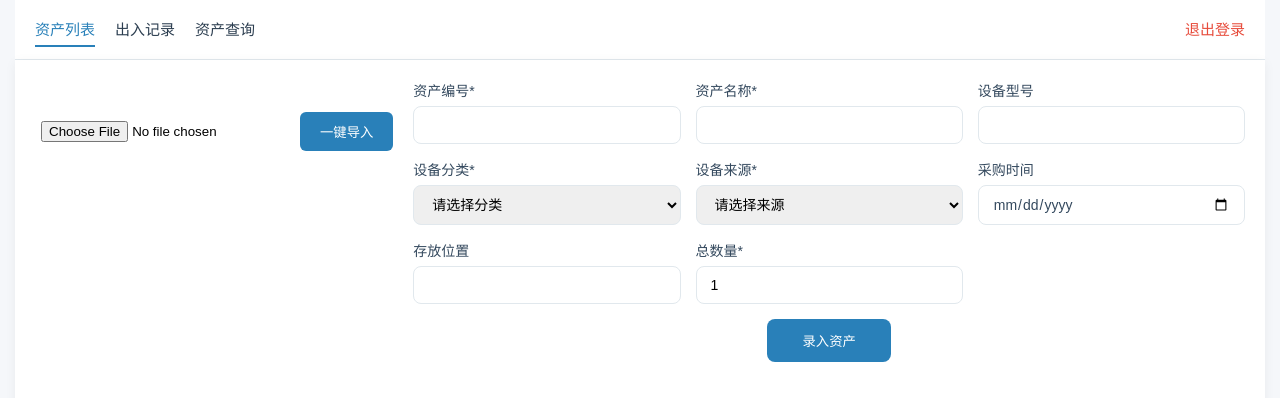
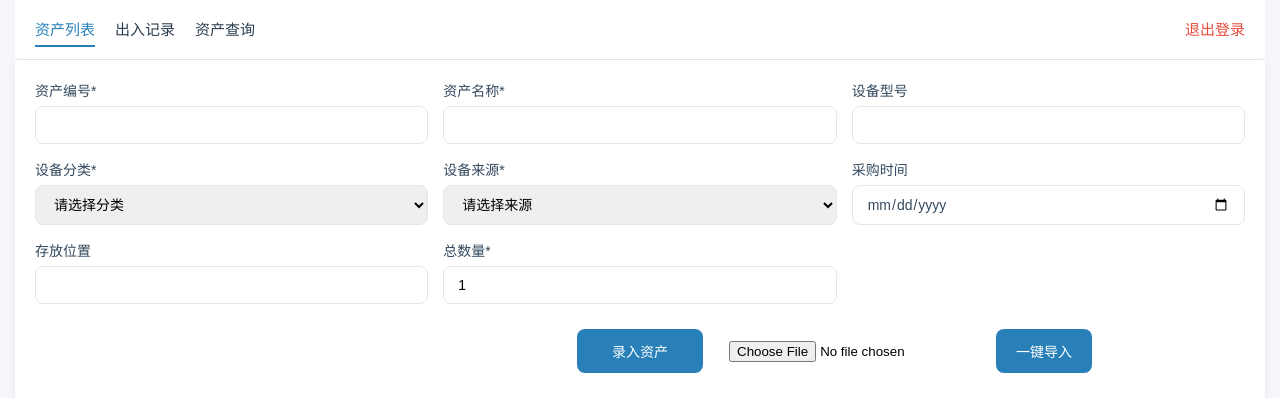
Before and after one commit to liuhuaqing446/lab-asset, a Flask app: page / in a window 1280 px wide. Shown: the part 97-495 px from the top of the page. Run offline with Flask 3, Linux system fonts and the light colour scheme; the visitor is signed in with stand-in values (Sample User, id 1); data that the repository does not hold is empty.

Commit message:
Update index.html

```diff
--- a/templates/index.html
+++ b/templates/index.html
@@ -37,7 +37,10 @@
         input[type="date"]:valid::-webkit-datetime-edit {
             color: #34495e;
         }
-        .btn-submit { grid-column: 1 / -1; justify-self: center; padding: 12px 35px; background: #2980b9; color: #fff; border: none; border-radius: 8px; cursor: pointer; }
+
+        /* 录入按钮样式（移除了原有的Grid占据设定） */
+        .btn-submit { padding: 12px 35px; background: #2980b9; color: #fff; border: none; border-radius: 8px; cursor: pointer; font-size: 14px; }
+
         .asset-table { width: 100%; border-collapse: collapse; border-radius: 8px; overflow: hidden; }
         .asset-table thead { background: #f8f9fa; }
         .asset-table th, .asset-table td { padding: 12px 10px; text-align: center; border-bottom: 1px solid #e9ecef; white-space: nowrap; }
@@ -51,38 +54,44 @@
         .category-3 { background: #7f8c8d; }
         .btn-delete { padding: 6px 14px; background: #e74c3c; color: #fff; border: none; border-radius: 6px; cursor: pointer; }
 
-        /* ========== 只新增这里：导入按钮和表单同行 ========== */
-        .top-wrapper {
-            display: flex;
-            align-items: flex-start;
-            gap: 20px;
+        /* ========== 修改布局：保证录入按钮绝对居中，导入表单在其右侧 ========== */
+        .action-row {
+            display: grid;
+            grid-template-columns: 1fr auto 1fr;
+            align-items: center;
             margin-bottom: 25px;
         }
-        .import-block {
-            flex-shrink: 0;
-            padding-top: 32px; /* 和录入表单的标签行对齐 */
+        .action-center {
+            grid-column: 2; /* 强制占据中间列，实现绝对居中 */
+        }
+        .action-right {
+            grid-column: 3; /* 占据右侧列 */
+            display: flex;
+            justify-content: flex-start;
+            padding-left: 20px;
+        }
+        .import-form {
             display: flex;
             align-items: center;
             gap: 8px;
-        }
-        .entry-block {
-            flex-grow: 1;
+            margin: 0;
         }
         .import-btn {
-            padding: 10px 20px;
+            padding: 12px 20px; /* 高度与录入资产按钮保持一致 */
             background: #2980b9;
             color: white;
             border: none;
-            border-radius: 6px;
+            border-radius: 8px;
             cursor: pointer;
+            font-size: 14px;
         }
         /* ================================================= */
 
         /* 响应式 */
         @media (max-width: 992px) { .form-grid { grid-template-columns: repeat(2, 1fr); } }
         @media (max-width: 768px) {
-            .top-wrapper { flex-direction: column; align-items: stretch; }
-            .import-block { justify-content: center; padding-top: 0; margin-bottom: 15px; }
+            .action-row { grid-template-columns: 1fr; gap: 15px; }
+            .action-center, .action-right { grid-column: 1; display: flex; justify-content: center; padding-left: 0; }
             .form-grid { grid-template-columns: 1fr; }
             .asset-table { display: block; overflow-x: auto; -webkit-overflow-scrolling: touch; }
             .asset-table th, .asset-table td { min-width: 100px; font-size: 13px; }
@@ -105,19 +114,7 @@
                 {% endif %}
             {% endwith %}
 
-            <!-- ========== 只修改这里：用 top-wrapper 包裹，实现同行 ========== -->
-            <div class="top-wrapper">
-                <!-- 一键导入（只加了布局，功能完全不变） -->
-                <div class="import-block">
-                    <form action="/import_assets" method="POST" enctype="multipart/form-data" style="display: flex; align-items: center; margin: 0;">
-                        <input type="file" name="file" accept=".xlsx" required style="padding:6px;">
-                        <button type="submit" class="import-btn">一键导入</button>
-                    </form>
-                </div>
-
-                <!-- 录入资产表单（原代码完全不动） -->
-                <div class="entry-block">
-                    <form method="post" action="/add_asset">
+            <form method="post" action="/add_asset" id="add-asset-form">
                 <div class="form-grid">
                     <div class="form-group"><label>资产编号*</label><input type="text" name="asset_id" required placeholder=""></div>
                     <div class="form-group"><label>资产名称*</label><input type="text" name="name" required placeholder=""></div>
@@ -134,18 +131,23 @@
                             {% for src in sources %}<option value="{{ src }}">{{ src }}</option>{% endfor %}
                         </select>
                     </div>
-                            <!-- 核心修复：采购时间input，配合CSS隐藏默认提示，选中后正常显示 -->
                     <div class="form-group"><label>采购时间</label><input type="date" name="purchase_time"></div>
                     <div class="form-group"><label>存放位置</label><input type="text" name="location" placeholder=""></div>
                     <div class="form-group"><label>总数量*</label><input type="number" name="total_quantity" value="1" min="1" required></div>
-                            <div class="form-group"></div>
-                            <button type="submit" class="btn-submit">录入资产</button>
                 </div>
+            </form>
+
+            <div class="action-row">
+                <div class="action-center">
+                    <button type="submit" form="add-asset-form" class="btn-submit">录入资产</button>
+                </div>
+                <div class="action-right">
+                    <form action="/import_assets" method="POST" enctype="multipart/form-data" class="import-form">
+                        <input type="file" name="file" accept=".xlsx" required style="padding:6px;">
+                        <button type="submit" class="import-btn">一键导入</button>
                     </form>
                 </div>
             </div>
-            <!-- ================================================= -->
-
             <table class="asset-table">
                 <thead>
                     <tr>
```
Lines whose indentation alone changed are shown as unchanged.
